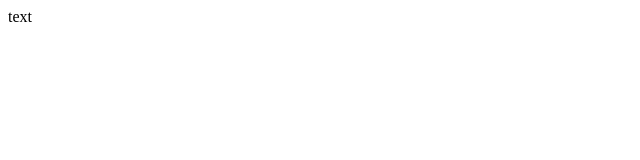
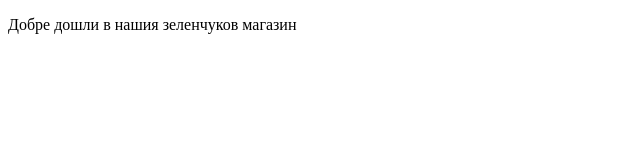
Before and after one commit to kazakovagabi/website1, a plain HTML site: page index.html in a window 1280 px wide. Shown: the whole page, without its empty margins (0-640 px from the left). Drawn offline with Linux system fonts and the light colour scheme.

Commit message:
Update index.html

```diff
--- a/index.html
+++ b/index.html
@@ -2,13 +2,12 @@
 <html>
 
   <head>
-    <title>Home page</title>
+    <title>Вход</title>
     </head>
 
   <body>
-
-    text
-
+    <p>Добре дошли в нашия зеленчуков магазин</p>
+    <img scr = https://upload.wikimedia.org/wikipedia/commons/8/88/Bright_red_tomato_and_cross_section02.jpg>
     </body>
 
 </html>
```
